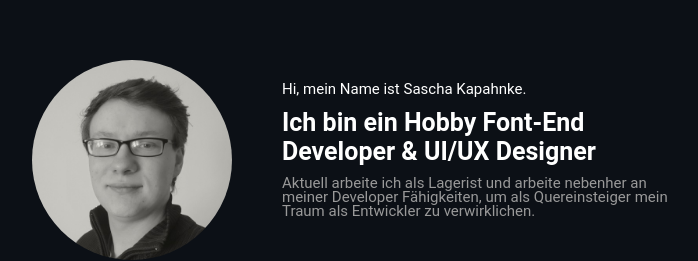
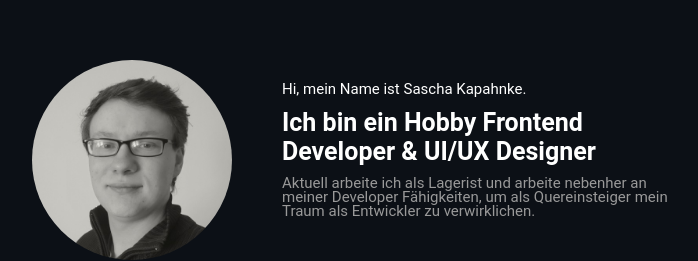
Before and after one commit to DevContinue/my_homepage, a Vue app: page / in a window 1280 px wide. Shown: the part 169-430 px from the top of the page, without its empty margins (283-981 px from the left). Built offline with nearby package versions, Linux system fonts and the light colour scheme.

Commit message:
Update HeroCardIntro.vue

```diff
--- a/src/components/HeroCardIntro.vue
+++ b/src/components/HeroCardIntro.vue
@@ -1,7 +1,7 @@
 <template>
     <article class="intro-text">
         <p class="intro-hello">Hi, mein Name ist Sascha Kapahnke.</p>
-        <h1>Ich bin ein Hobby Font-End Developer & UI/UX Designer</h1>
+        <h1>Ich bin ein Hobby Frontend Developer & UI/UX Designer</h1>
         <p class="content">Aktuell arbeite ich als Lagerist und
         arbeite nebenher an meiner Developer Fähigkeiten, um als Quereinsteiger
         mein Traum als Entwickler zu verwirklichen. </p>
```
